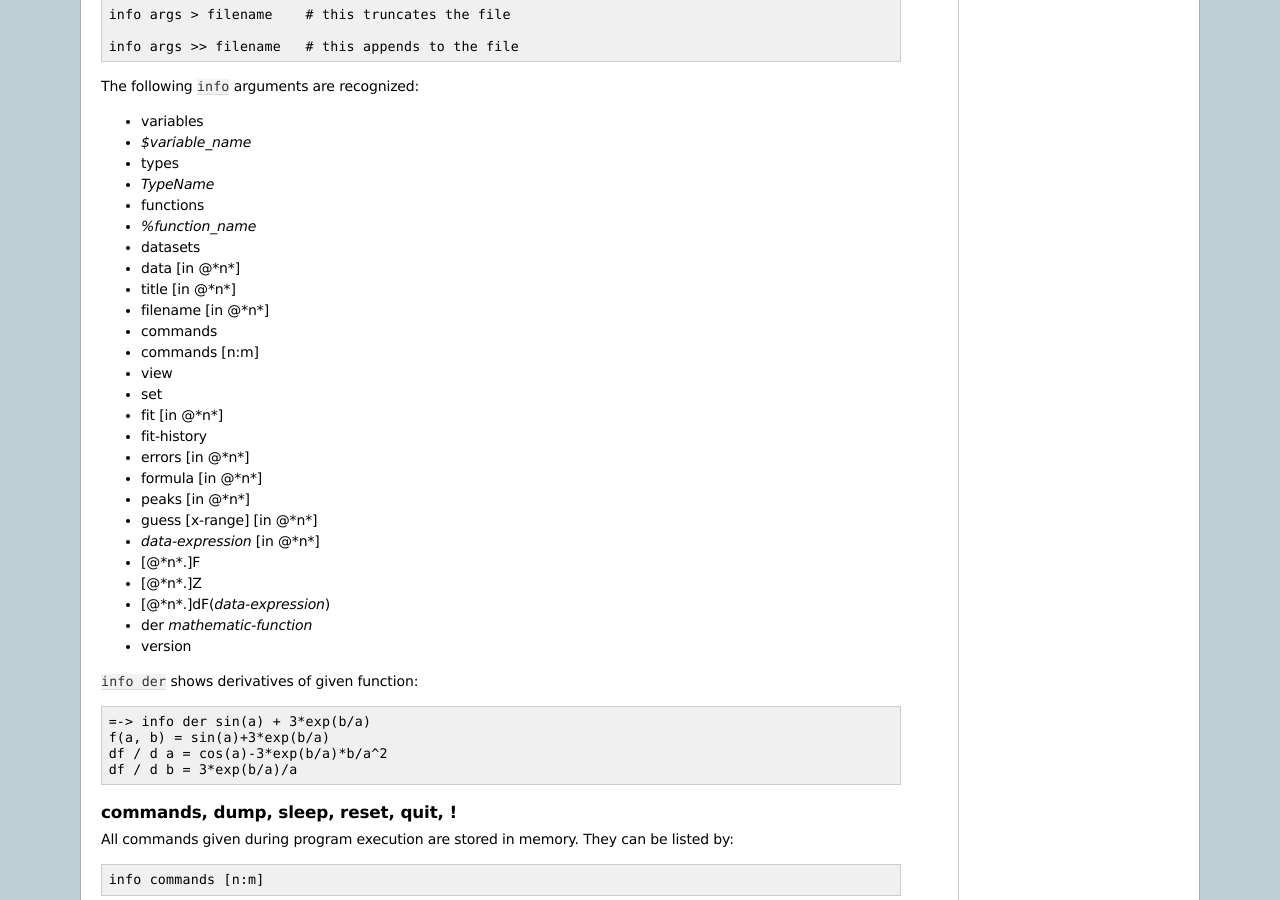
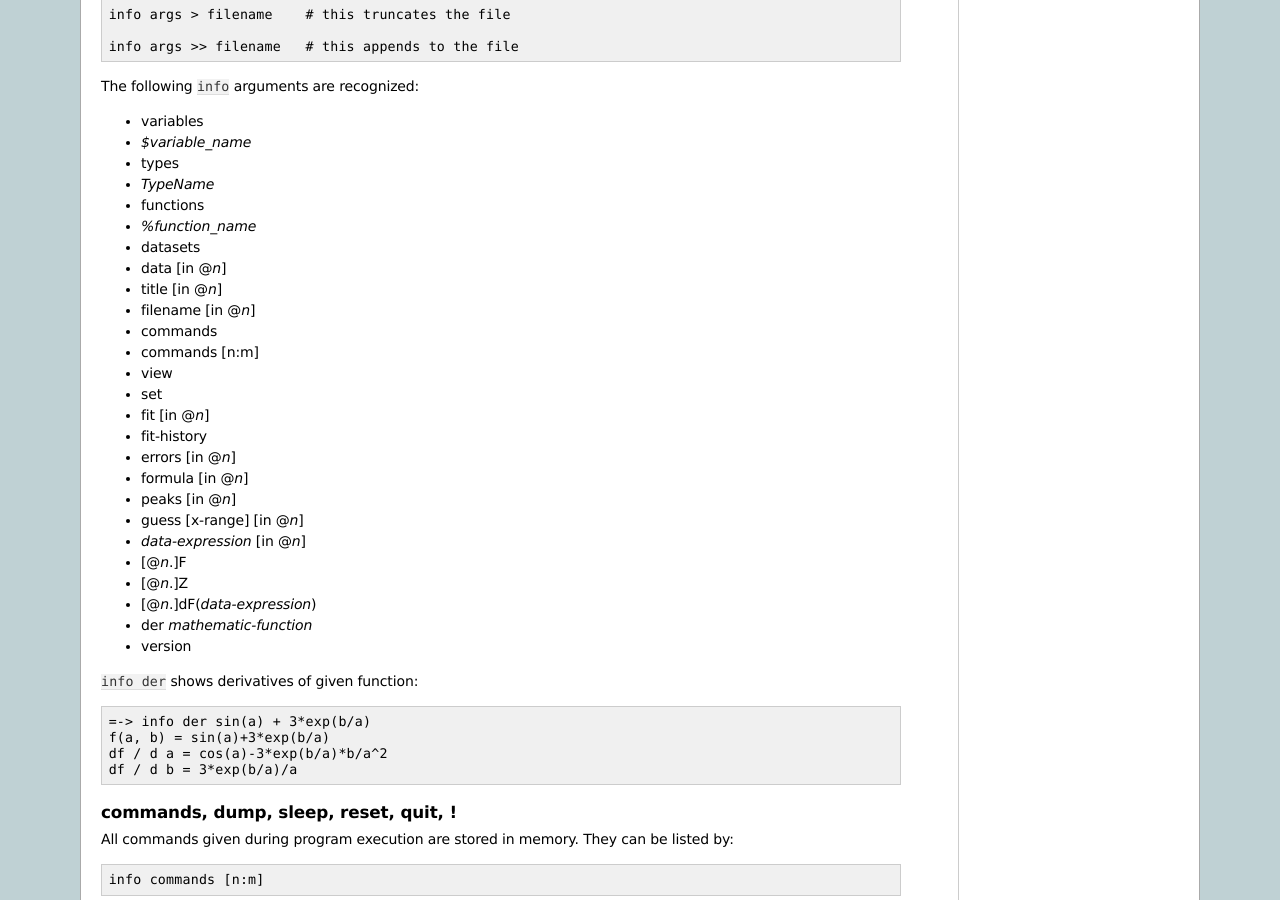
Before and after one commit to wojdyr/fityk, a Sphinx documentation site: the page built from doc/ref.rst, in a window 1280 px wide and 900 px high, scrolled down 20663 px. Built offline with Sphinx 7.4.7, drawn with Linux system fonts in a browser that asks for light colours; formulas are drawn with MathJax 3; pages that are not in the unit, such as notebooks, are missing from menus; some of the changed text lies outside the part shown.

Commit message:
* fixed inline formatting in ref.rst * fixed location of the manual in the man page

```diff
--- a/doc/ref.rst
+++ b/doc/ref.rst
@@ -496,7 +496,7 @@ can be used for example:
 A sum of datasets contains all points from all component datasets.
 If you want to merge points with the same x value, use::
 
-   @+ = sum_same_x @*n* + @*m* + ...
+   @+ = sum_same_x @n + @m + ...
 
 Each dataset has a separate :ref:`model <model>`,
 that can be fitted to the data. This is explained in the next chapter.
@@ -506,7 +506,7 @@ When loading file, a title is automatically created, either using
 the filename or by reading it from the file (depending on the format
 of the file). Titles can be changed using the command::
 
-   `set @*n*.title=*new-title*`.
+   set @n.title=new-title
 
 To print the title of the dataset, type ``info title in @n``.
 
@@ -1509,11 +1509,11 @@ The following ``info`` arguments are recognized:
 
 + datasets
 
-+ data \[in @*n*]
-
-+ title \[in @*n*]
-
-+ filename \[in @*n*]
++ data \[in @\ *n*]
+
++ title \[in @\ *n*]
+
++ filename \[in @\ *n*]
 
 + commands
 
@@ -1523,25 +1523,25 @@ The following ``info`` arguments are recognized:
 
 + set
 
-+ fit \[in @*n*]
++ fit \[in @\ *n*]
 
 + fit-history
 
-+ errors \[in @*n*]
-
-+ formula \[in @*n*]
-
-+ peaks \[in @*n*]
-
-+ guess \[x-range] \[in @*n*]
-
-+ *data-expression* [in @*n*]
-
-+ [@*n*.]F
-
-+ [@*n*.]Z
-
-+ [@*n*.]dF(*data-expression*)
++ errors \[in @\ *n*]
+
++ formula \[in @\ *n*]
+
++ peaks \[in @\ *n*]
+
++ guess \[x-range] \[in @\ *n*]
+
++ *data-expression* [in @\ *n*]
+
++ [@\ *n*.]F
+
++ [@\ *n*.]Z
+
++ [@\ *n*.]dF(*data-expression*)
 
 + der *mathematic-function*
 
```
Also changed, not shown: 1 other file.
